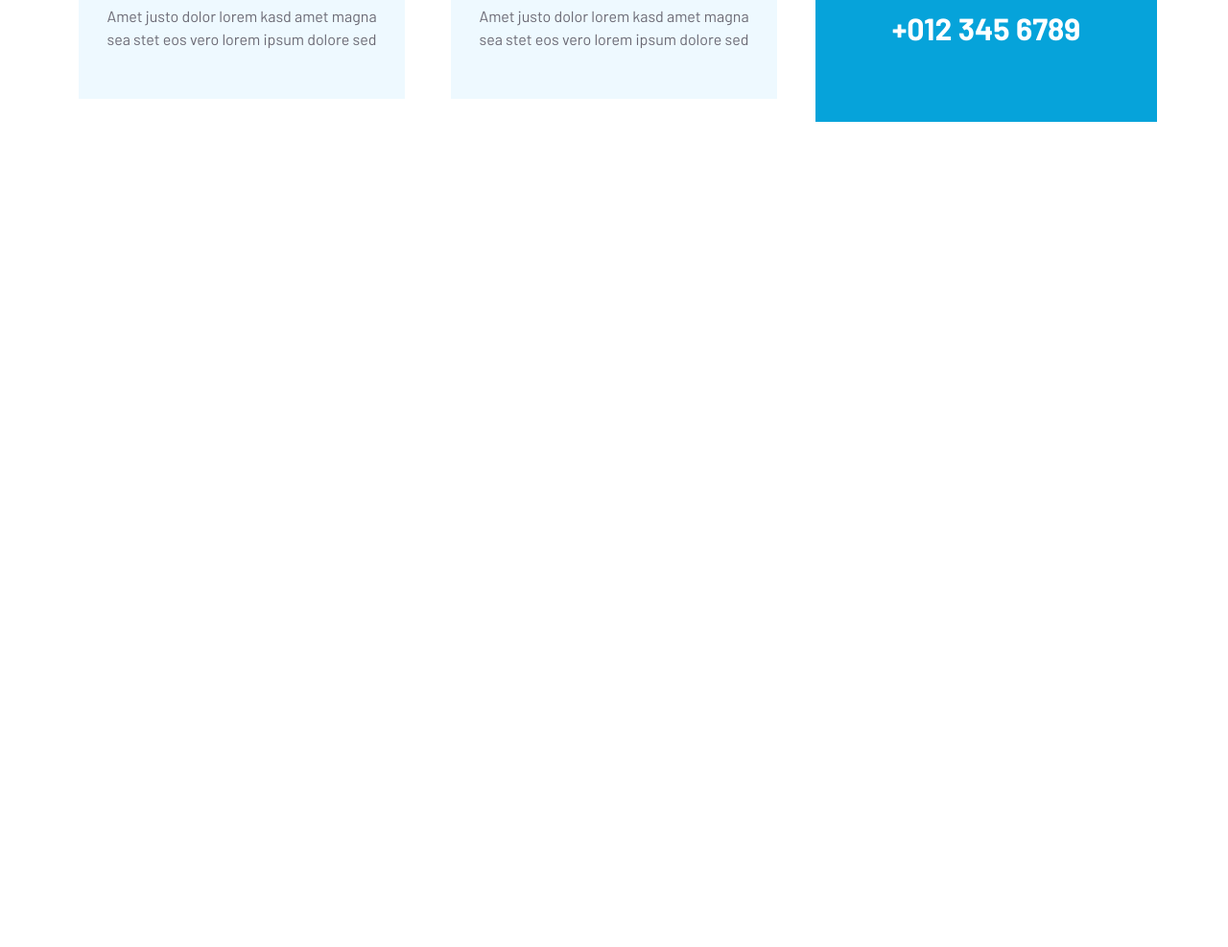
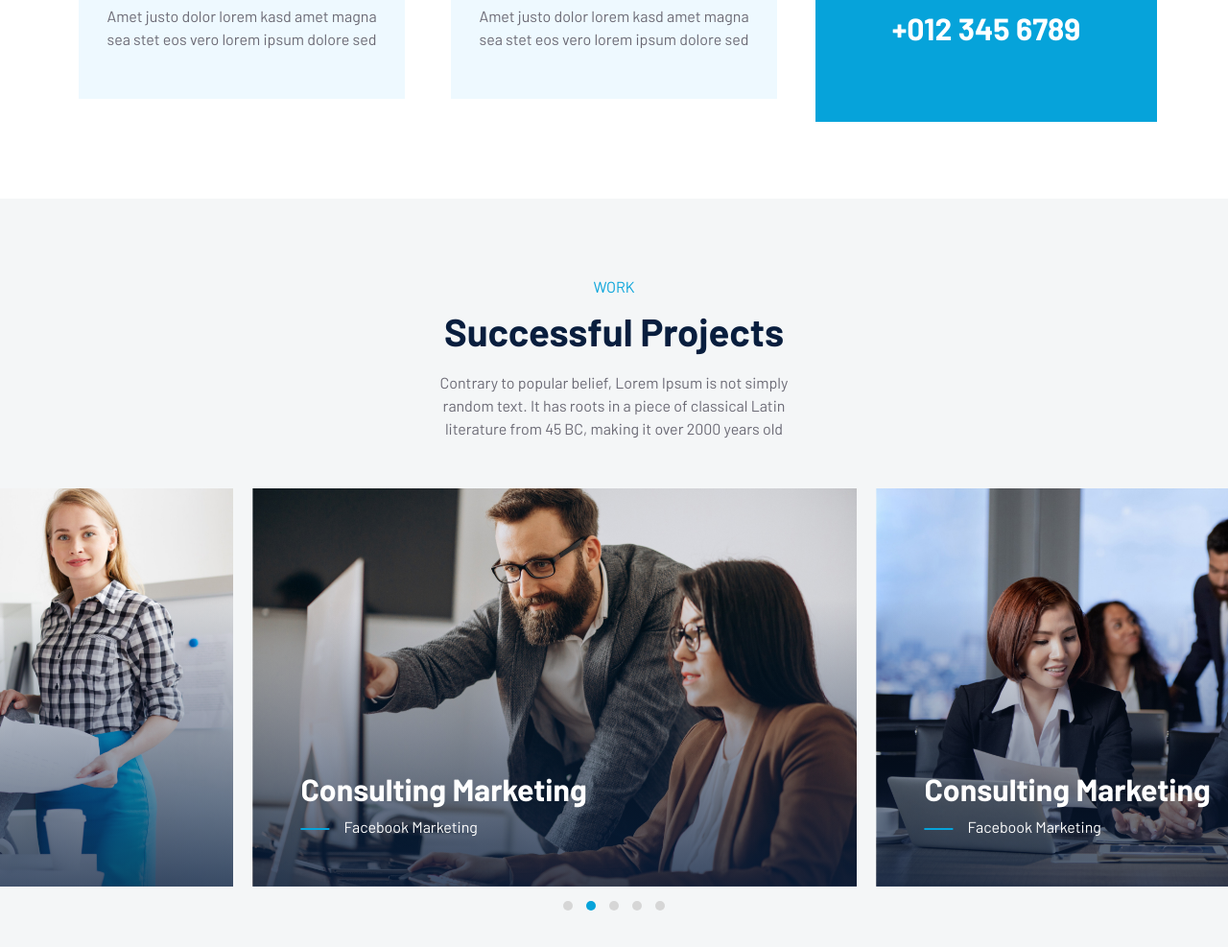
Before and after one commit to CreationsBliss/saturn-agency-website, a plain HTML site: page index.html in a window 1280 px wide. Shown: the part 2394-3381 px from the top of the page at 96% size. Before the commit the page ends 2601 px from the top, so only its background shows below. Drawn offline with nearby package versions, Linux system fonts and the light colour scheme; no server answers.

Commit message:
portfolio area done

```diff
--- a/css/style.css
+++ b/css/style.css
@@ -257,3 +257,49 @@ p{
   padding-top: 20px;
   padding-bottom: 10px;
 }
+/* Services Area End */
+
+.portfolio-area{
+  background-color: #F4F6F7;
+  padding-top: 80px;
+  padding-bottom: 80px;
+}
+.projects{
+  padding-top: 50px;
+}
+
+.single-project{
+  position: relative;
+}
+.single-project-overlay{
+  position: absolute;
+  background-image: linear-gradient(to bottom, #091e3e00, #091e3ec2);
+  width: 100%;
+  height: 300px;
+  bottom: 0;
+  left: 0;
+}
+.single-project-detail{
+  position: absolute;
+  bottom: 0;
+  left: 0;
+  color: #fff;
+  padding-left: 50px;
+  padding-bottom: 50px;
+}
+.single-project-detail h3, .single-project-detail p{
+  color: #fff;
+}
+.single-project-detail p:before{
+  content: '';
+  display: inline-flex;
+  vertical-align: middle;
+  width: 30px;
+  height: 2px;
+  background-color: #06A3DA;
+  margin-right: 15px;
+}
+
+.owl-theme .owl-dots .owl-dot.active span, .owl-theme .owl-dots .owl-dot:hover span {
+  background: #06A3DA;
+}
--- a/index.html
+++ b/index.html
@@ -292,6 +292,74 @@
   </section>
   <!-- Services Area End -->
 
+  <section class="portfolio-area">
+    <div class="container">
+      <div class="row text-center">
+        <div class="col-12">
+          <p class="subheader">WORK</p>
+          <h2 class="header">Successful Projects</h2>
+          <p class="subheader-brief">Contrary to popular belief, Lorem Ipsum is not simply random text. It has roots in a piece of classical Latin literature from 45 BC, making it over 2000 years old</p>
+        </div>
+      </div>
+    </div>
+
+    <div class="projects owl-carousel owl-theme" id="projects">
+      <!-- Project 1 -->
+      <div class="single-project">
+        <img src="images/project1.jpg" alt="">
+        <div class="single-project-overlay"></div>
+        <div class="single-project-detail">
+          <h3>Consulting Marketing</h3>
+          <p>Facebook Marketing</p>
+        </div>
+      </div>
+
+      <!-- Project 2 -->
+      <div class="single-project">
+        <img src="images/project2.jpg" alt="">
+        <div class="single-project-overlay"></div>
+        <div class="single-project-detail">
+          <h3>Consulting Marketing</h3>
+          <p>Facebook Marketing</p>
+        </div>
+      </div>
+
+      <!-- Project 3 -->
+      <div class="single-project">
+        <img src="images/project3.jpg" alt="">
+        <div class="single-project-overlay"></div>
+        <div class="single-project-detail">
+          <h3>Consulting Marketing</h3>
+          <p>Facebook Marketing</p>
+        </div>
+      </div>
+
+      <!-- Project 4 -->
+      <div class="single-project">
+        <img src="images/project4.jpg" alt="">
+        <div class="single-project-overlay"></div>
+        <div class="single-project-detail">
+          <h3>Consulting Marketing</h3>
+          <p>Facebook Marketing</p>
+        </div>
+      </div>
+
+      <!-- Project 5 -->
+      <div class="single-project">
+        <img src="images/project5.jpg" alt="">
+        <div class="single-project-overlay"></div>
+        <div class="single-project-detail">
+          <h3>Consulting Marketing</h3>
+          <p>Facebook Marketing</p>
+        </div>
+      </div>
+    </div>
+  </section>
+  <!-- Portfolio Area End -->
+
+
+
+
   <!-- Bootstrap JS -->
   <script src="https://cdn.jsdelivr.net/npm/bootstrap@5.3.0-alpha1/dist/js/bootstrap.bundle.min.js"></script>
 
--- a/js/app.js
+++ b/js/app.js
@@ -7,16 +7,37 @@ $(document).ready(function(){
     smartSpeed: 1000,
     navText: ['PREV', 'NEXT'],
     dots: false,
-    loop:true,
     nav:true,
     items: 1,
     responsive:{
         0:{
+          nav:false,
         },
-        600:{
+        768:{
+          nav:true,
         },
-        1000:{
-        }
     }
+});
+
+  $('#projects').owlCarousel({
+    loop:true,
+    margin:20,
+    autoplay: true,
+    autoplayTimeout: 5000,
+    smartSpeed: 1000,
+    dots: true,
+    items: 3,
+    responsive:{
+        0:{
+          items: 1,
+        },
+        768:{
+          items: 2,
+        },
+        992:{
+          items: 2,
+          center: true,
+        },
+    }
+  })
 })
-})
```
Also changed, not shown: images/project1.jpg (added), images/project2.jpg (added), images/project3.jpg (added), images/project4.jpg (added), images/project5.jpg (added).
